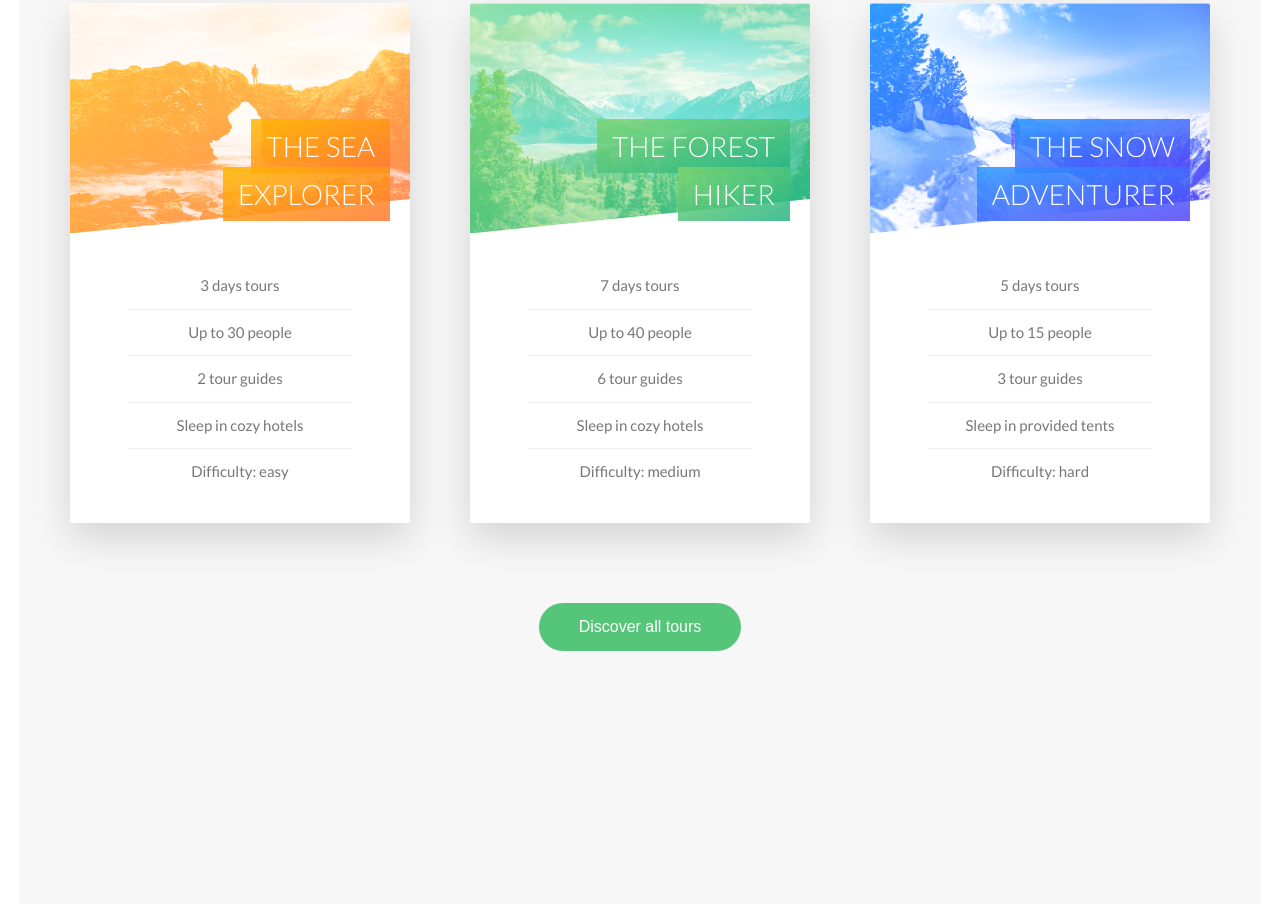
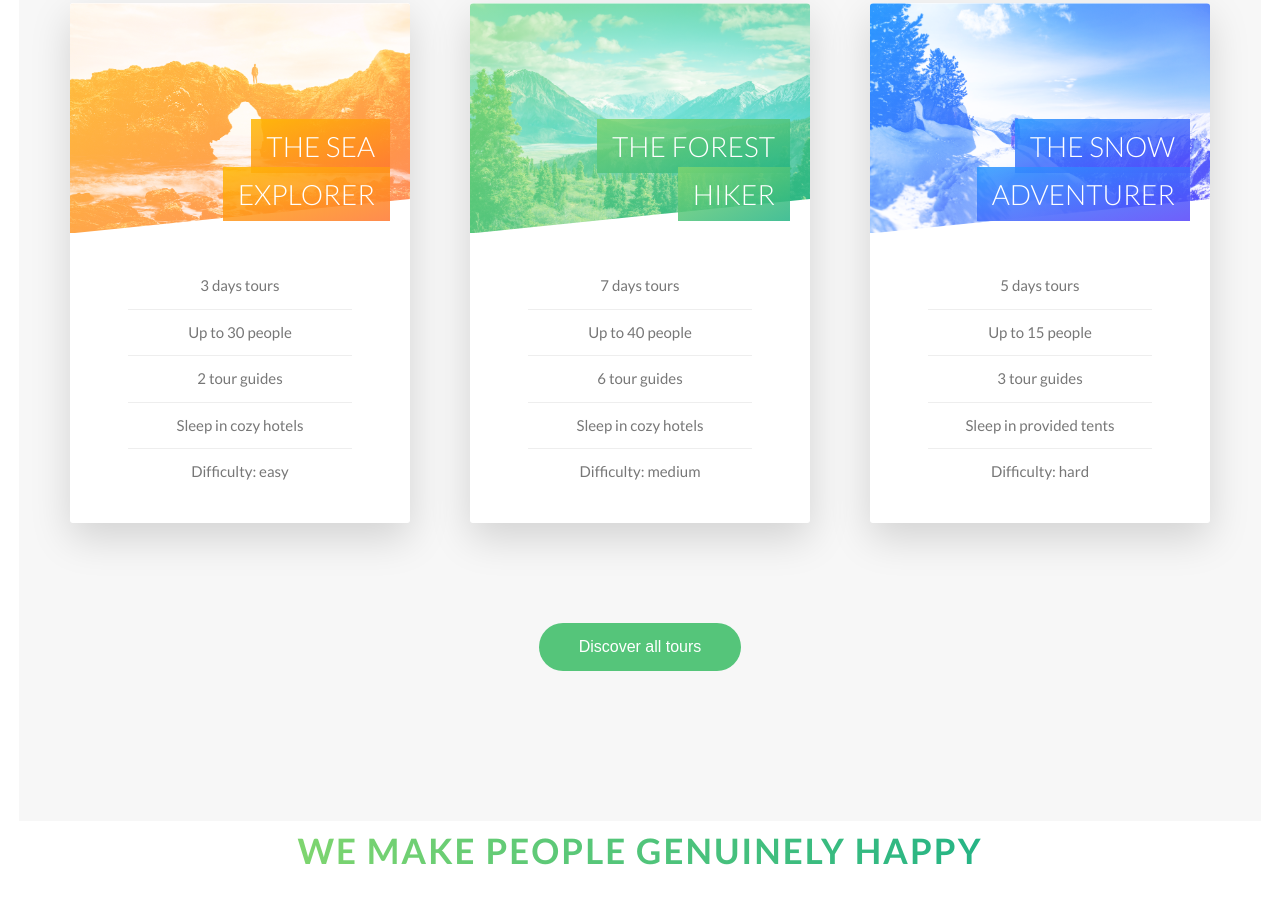
Before and after one commit to Faizou-Aremou/natours, a website: page index.html in a window 1280 px wide. Shown: the part 2395-3299 px from the top of the page. Drawn offline with Linux system fonts and the light colour scheme.

Commit message:
popular tour finish

```diff
--- a/index.html
+++ b/index.html
@@ -225,7 +225,7 @@
                 </div>
           </div>
         </div>
-        <div class="btn__container btn--animated u-center-text u-margin-top-big">
+        <div class="btn__container btn--animated u-center-text u-margin-top-huge">
           <button class="btn btn--green">
             <a class="btn--link">Discover all tours</a>
           </button>
--- a/sass/base/_utilities.scss
+++ b/sass/base/_utilities.scss
@@ -13,3 +13,6 @@
 .u-margin-top-big {
   margin-top: 8rem;
 }
+.u-margin-top-huge {
+  margin-top: 10rem;
+}
--- a/sass/components/_card.scss
+++ b/sass/components/_card.scss
@@ -60,6 +60,8 @@
     background-size: cover;
     clip-path: polygon(0 0, 100% 0, 100% 85%, 0 100%);
     height: 23rem;
+    border-top-left-radius: 3px;
+    border-top-right-radius: 3px;
     &--1 {
       background-image: linear-gradient(
           to right bottom,
--- a/sass/pages/_home.scss
+++ b/sass/pages/_home.scss
@@ -22,6 +22,6 @@
 
 .section-tours {
   background-color: variables.$color-grey-light-1;
-  padding: 25rem 0 50rem 0;
+  padding: 25rem 0 15rem 0;
   margin-top: -10rem;
 }
```
Also changed, not shown: css/style.css, 1 other file. Lines whose indentation alone changed are shown as unchanged.
